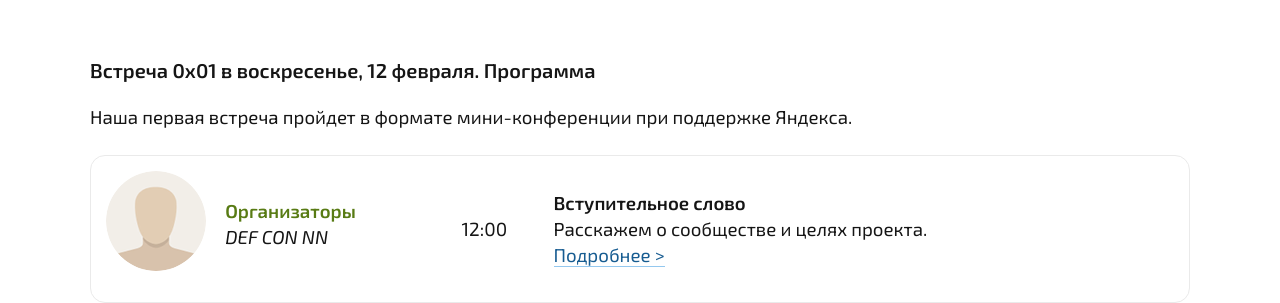
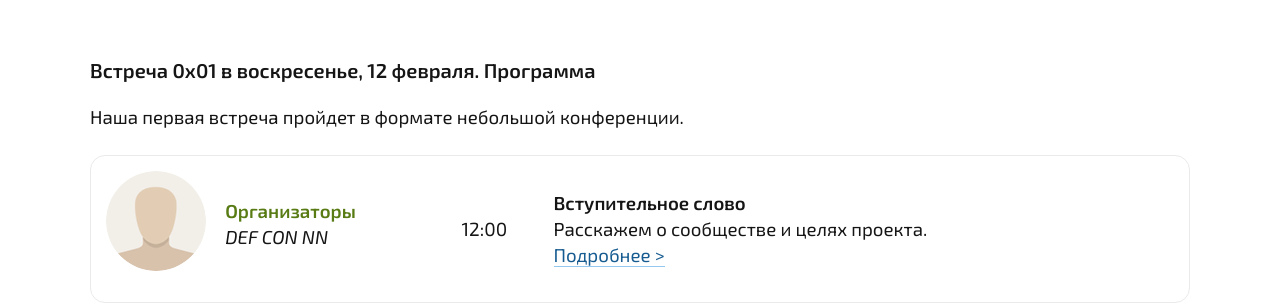
Before and after one commit to defcon-nn/defcon-nn.github.io, a Jekyll site: the page built from index.html, in a window 1280 px wide. Shown: the part 421-724 px from the top of the page. Built offline with Jekyll 4.4.1, drawn with Linux system fonts in a browser that asks for light colours.

Commit message:
Коррекция

```diff
--- a/index.html
+++ b/index.html
@@ -9,7 +9,7 @@ layout: default
 <div id="events_table">
 	<h2>Встреча 0x01 в воскресенье, 12 февраля. Программа</h2>
 
-	<p>Наша первая встреча пройдет в формате мини-конференции при поддержке Яндекса.</p>
+	<p>Наша первая встреча пройдет в формате небольшой конференции.</p>
 
 	<ul id="talks">
 		{% for talk in site.data.meetup_12_02_2017 %}
```
